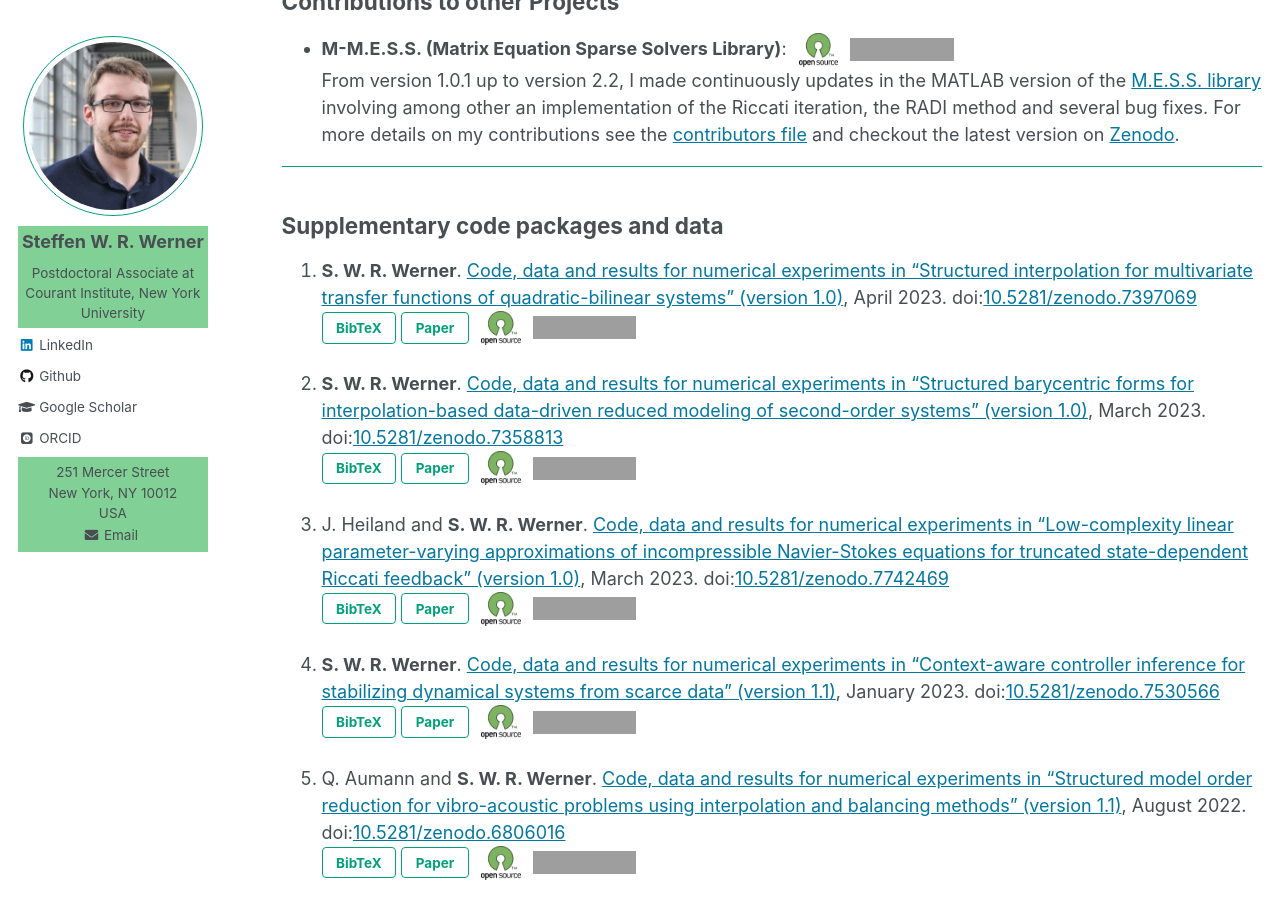
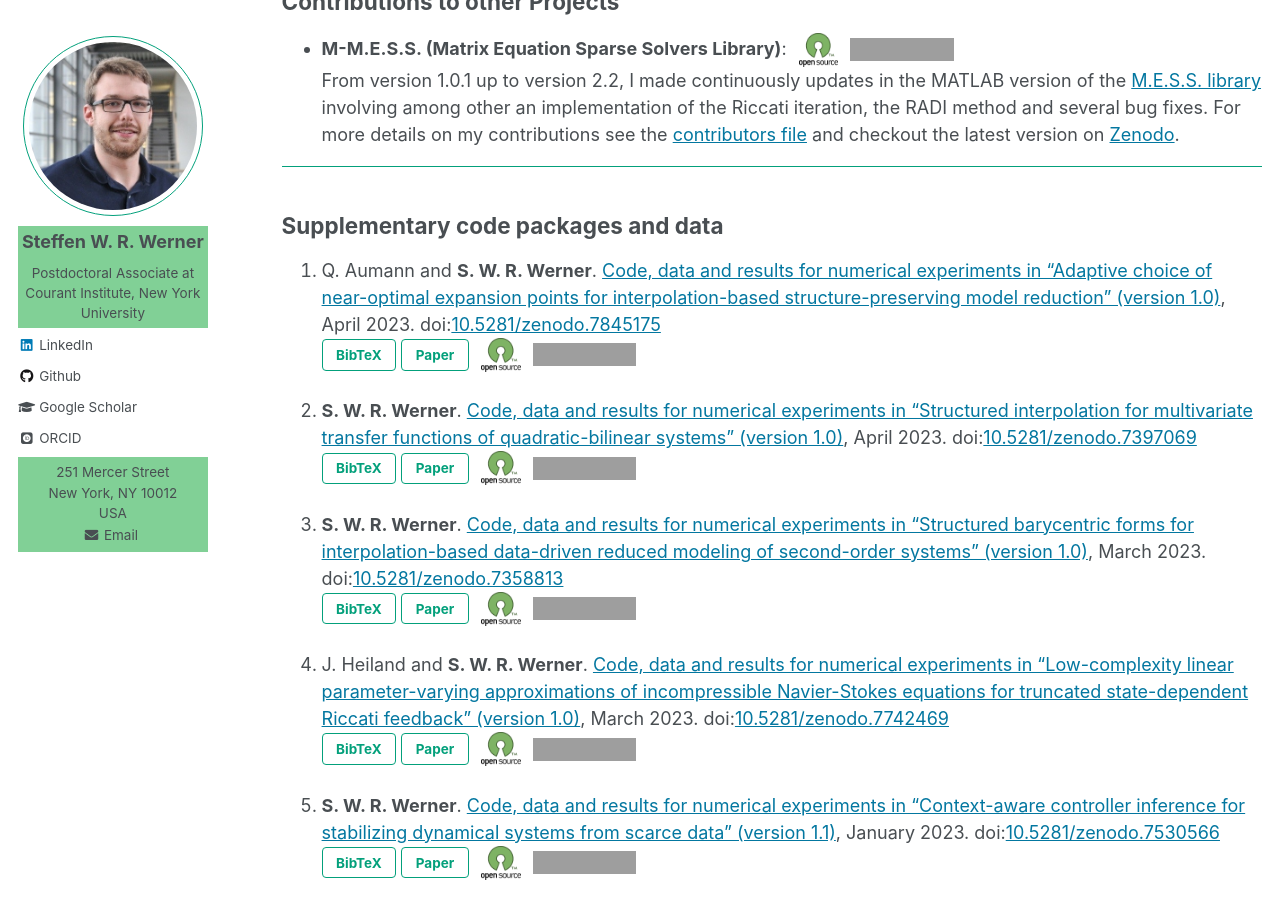
Before and after one commit to ninsteve/ninsteve.github.io, a Jekyll site: the page built from _pages/software.md, in a window 1280 px wide and 900 px high, scrolled down 1022 px. Built offline with Jekyll 4.4.1, drawn with Linux system fonts in a browser that asks for light colours; nearby versions of some CDN libraries; some web fonts are replaced; formulas are drawn with MathJax 3; grey boxes are pictures that could not be loaded.

```diff
--- a/_pages/software.md
+++ b/_pages/software.md
@@ -114,6 +114,23 @@ author_profile: true
 ---
 
 ## <a name="codepackages"></a>Supplementary code packages and data ##
+
+1.  Q. Aumann and <strong>S. W. R. Werner</strong>. <a target="blank_"
+    href="https://doi.org/10.5281/zenodo.7845175">Code, data and results for
+    numerical experiments in &ldquo;Adaptive choice of near-optimal expansion
+    points for interpolation-based structure-preserving model reduction&rdquo;
+    (version 1.0)</a>,
+    April 2023. doi:<a target="blank_" href="https://doi.org/10.5281/zenodo.7845175">10.5281/zenodo.7845175</a><br />
+    <button id="supAumW23-pop" class="btn btn--inverse">BibTeX</button>
+    <a target="blank_" href="https://doi.org/10.48550/arXiv.2305.10806"><button
+    class="btn btn--inverse">Paper</button></a>
+    <a target ="_blank"
+    href="https://en.wikipedia.org/wiki/Open-source_software">
+    <img src="../images/open_source_symbol.png" alt="Open Source Software"
+    class="opensource"></a>
+    <a href="https://opensource.org/licenses/BSD-2-Clause">
+    <img src="https://img.shields.io/badge/License-BSD%202--Clause-orange.svg"
+    alt="License: BSD 2-Clause" class="badge"></a>
 
 1.  <strong>S. W. R. Werner</strong>. <a target="blank_"
     href="https://doi.org/10.5281/zenodo.7397069">Code, data and results for
--- a/files/software/bibtex.html
+++ b/files/software/bibtex.html
@@ -2,6 +2,26 @@
 <!-- SUPPLEMENTARY CODE PACKAGES AND DATA                                    -->
 <!--=========================================================================-->
 
+<script>
+  $(function(){
+  $('#supAumW23-pop').magnificPopup({ items: { src: '#supAumW23' },
+  closeBtnInside: true, autoFocusLast: false, fixedContentPos: false,
+  type: 'inline' }); });
+</script>
+<div id="supAumW23" class="bibtex-dialog mfp-hide">
+<pre><code>
+@MISC{supAumW23,
+  author =       {Aumann, Q. and Werner, S.~W.~R.},
+  title  =       {Code, Data and Results for the Numerical Experiments in
+                  ``{A}daptive choice of near-optimal expansion points for
+                  interpolation-based structure-preserving model reduction''
+                 (version 1.0)},
+  month  =       apr,
+  year   =       {2023},
+  doi    =       {10.5281/zenodo.7845175}
+}
+</code></pre></div>
+<!--=========================================================================-->
 <script>
   $(function(){
   $('#supWer23b-pop').magnificPopup({ items: { src: '#supWer23b' },
```
Also changed, not shown: _pages/publications.md (+14 -1 lines), files/publications/bibtex.html (+21 -0 lines), 1 other file.
